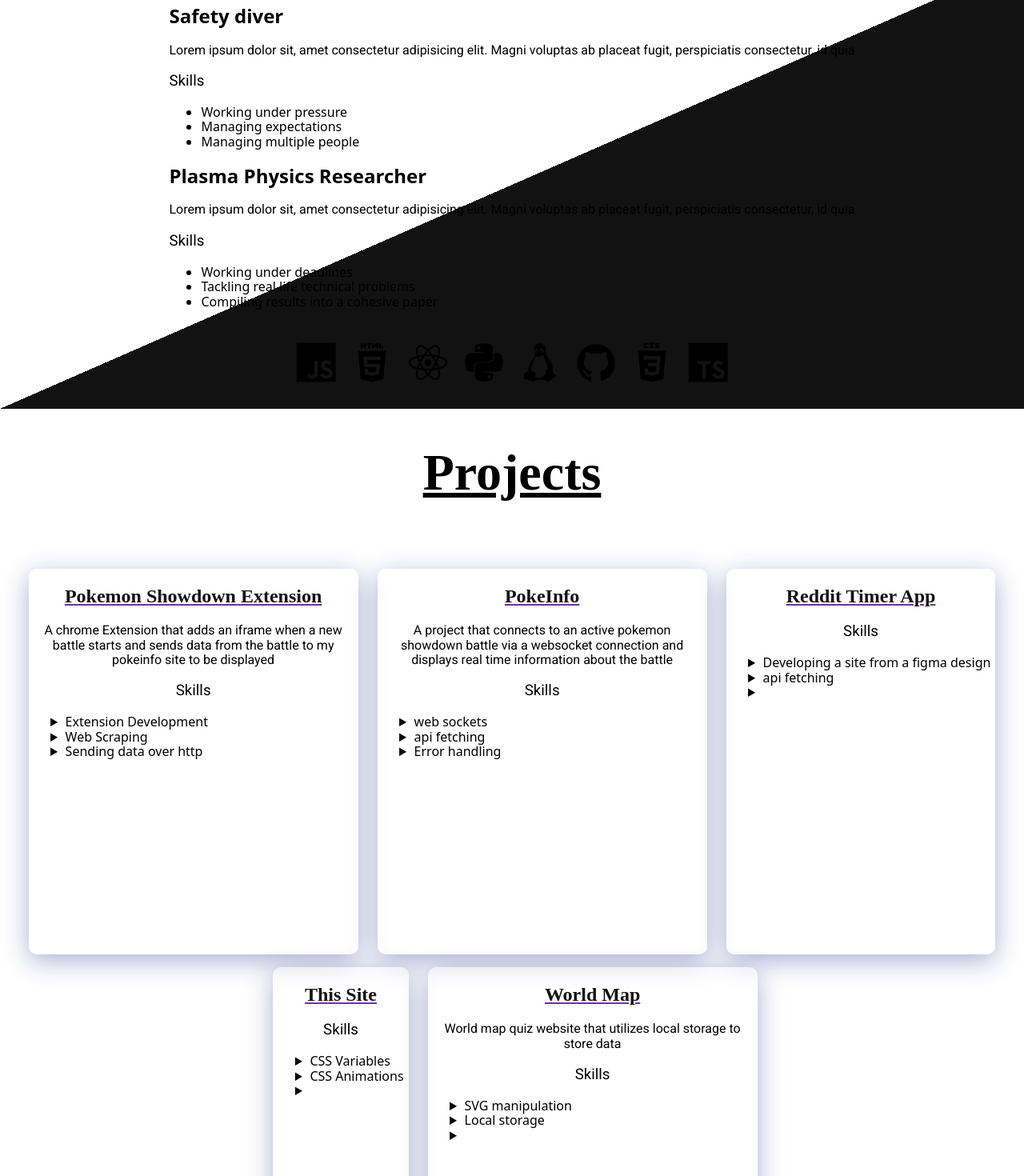
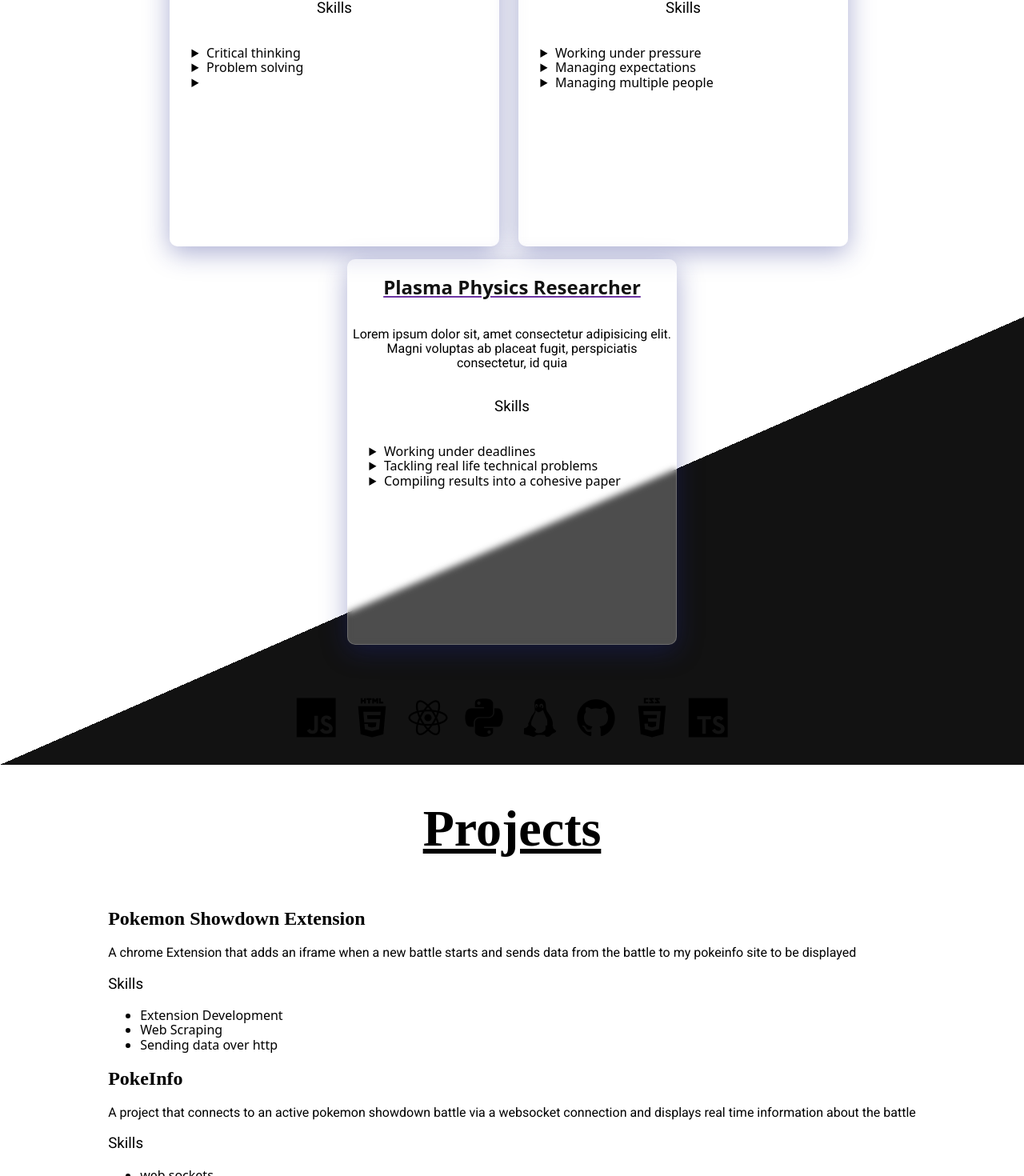
Before and after one commit to piacib/portfolio, a React (Create React App) app: page / in a window 1280 px wide. Shown: the part 1520-2990 px from the top of the page at 80% size. Built offline with nearby package versions, Linux system fonts and the light colour scheme; a web font is replaced by a local one.

Commit message:
renamed experience card and container

```diff
--- a/src/components/AboutMe/ExperienceCards.css
+++ b/src/components/AboutMe/ExperienceCards.css
@@ -1,4 +1,4 @@
-.experience_container {
+.card_container {
   --border-radius: 20px;
   color: black;
   display: flex;
@@ -7,12 +7,14 @@
   margin: 2rem 0;
 }
 @media screen and (max-width: 44rem) {
-  #experience_container {
+  .card_container {
     display: flex;
     flex-direction: column;
   }
 }
-.experience_card {
+.card {
+  display: flex;
+  flex-direction: column;
   max-width: 25rem;
   text-align: center;
   border: 1px solid var(--right-color);
@@ -29,16 +31,16 @@
   z-index: 1;
   overflow: hidden;
 }
-.experience_card h2 {
+.card h2 {
   color: var(--left-color);
   text-decoration: underline;
   text-decoration-color: var(--right-color);
 }
-.experience_card:nth-child(even) {
+.card:nth-child(even) {
   margin-left: 1rem;
   margin-right: 1rem;
 }
-.experience_card ul {
+.card ul {
   list-style-type: disclosure-closed;
   text-align: justify;
 }
```
